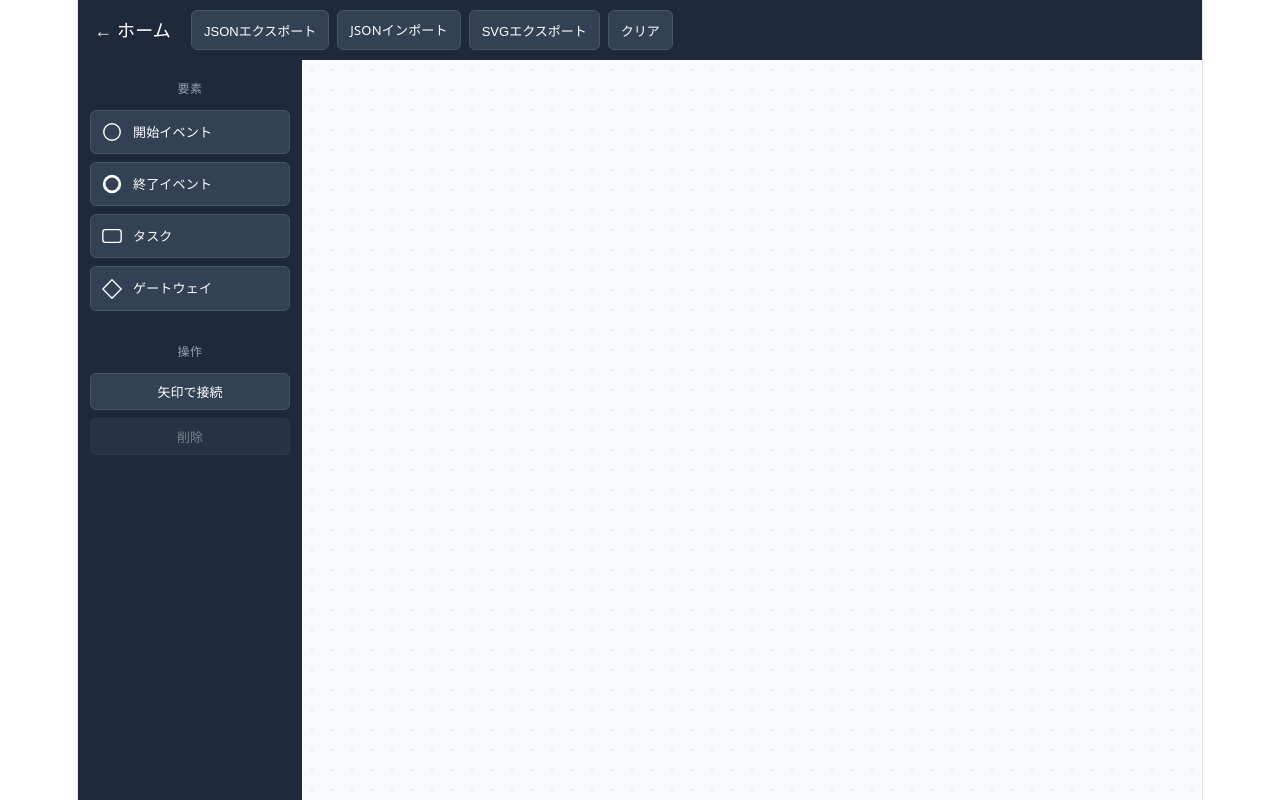
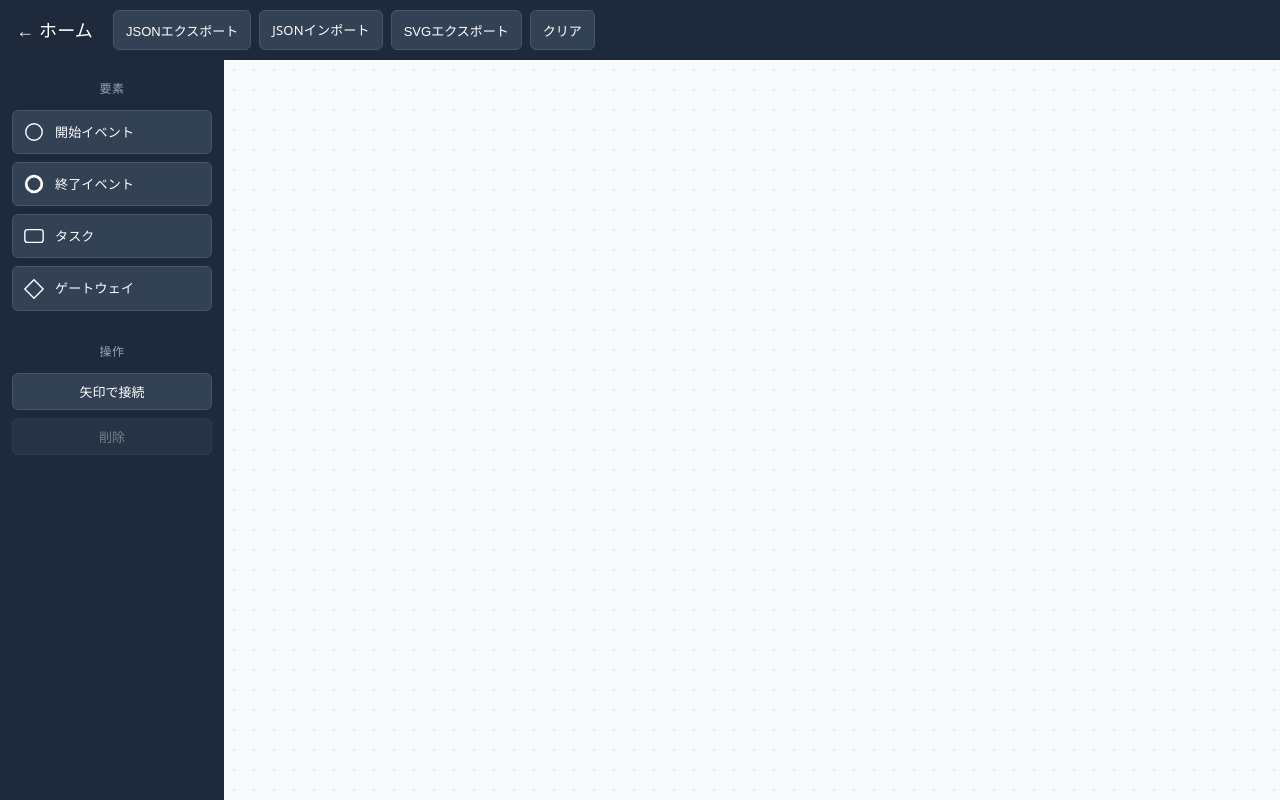
Before and after one commit to takuma-study/vite-react-app, a React (Vite) app: page /editor in a window 1280 px wide. Built offline with nearby package versions, Linux system fonts and the light colour scheme.

Commit message:
画面全体表示

```diff
--- a/src/index.css
+++ b/src/index.css
@@ -66,6 +66,11 @@ body {
   box-sizing: border-box;
 }
 
+#root:has(.bpmn-editor) {
+  width: 100%;
+  border-inline: none;
+}
+
 h1,
 h2 {
   font-family: var(--heading);
```
